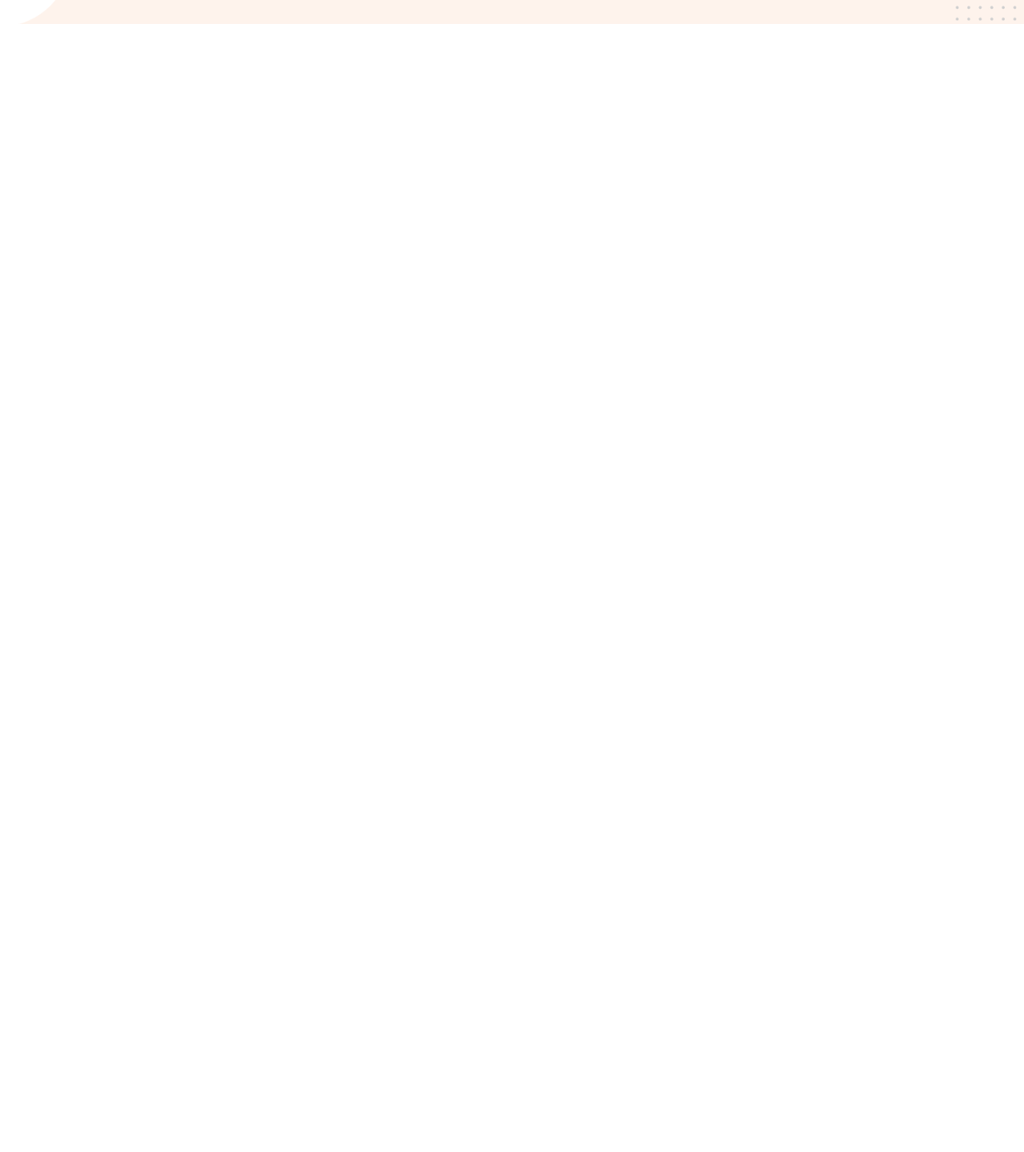
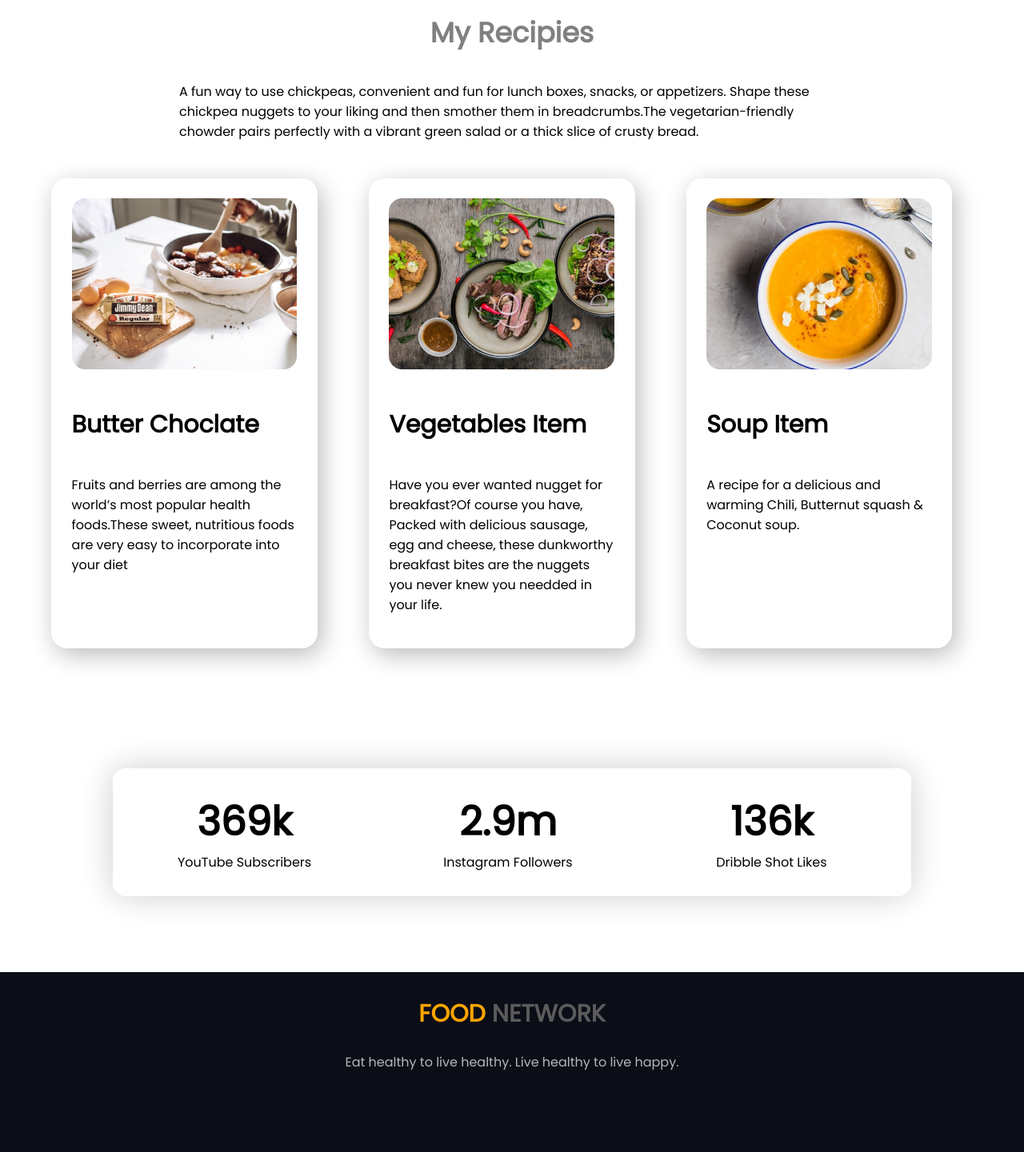
Before and after one commit to SajjadHossainAsif/food-network, a plain HTML site: page index.html in a window 1280 px wide. Shown: the part 1062-2503 px from the top of the page at 80% size. Before the commit the page ends 1092 px from the top, so only its background shows below. Drawn offline with Linux system fonts and the light colour scheme.

Commit message:
footer added

```diff
--- a/index.html
+++ b/index.html
@@ -2,55 +2,126 @@
 <html lang="en">
 
 <head>
-    <meta charset="UTF-8">
-    <meta http-equiv="X-UA-Compatible" content="IE=edge">
-    <meta name="viewport" content="width=device-width, initial-scale=1.0">
+  <meta charset="UTF-8" />
+  <meta http-equiv="X-UA-Compatible" content="IE=edge" />
+  <meta name="viewport" content="width=device-width, initial-scale=1.0" />
   <title>Food Network</title>
-    <link rel="preconnect" href="https://fonts.googleapis.com">
-    <link rel="preconnect" href="https://fonts.gstatic.com" crossorigin>
-    <link href="https://fonts.googleapis.com/css2?family=Poppins&display=swap" rel="stylesheet">
-    <link rel="stylesheet" href="style.css">
+  <link rel="preconnect" href="https://fonts.googleapis.com" />
+  <link rel="preconnect" href="https://fonts.gstatic.com" crossorigin />
+  <link href="https://fonts.googleapis.com/css2?family=Poppins&display=swap" rel="stylesheet" />
+  <link rel="stylesheet" href="style.css" />
 </head>
 
 <body>
   <section class="top-banner flexible-container">
-
     <div class="half-width">
-            <h1> <span>Skip</span> The Diet,<br> Just Eat Healthy <br> With Food Network</h1>
-            <p>Imagine you don't need a diet because we provide <br> healthy and delicious food for you!</p>
-            <br>
-            <br>
-            <a class="button-text" target="-blank" href="https://www.linkedin.com/in/sajjad-asif-688339109/">Order
-                Food</a>
+      <h1>
+        <span>Skip</span> The Diet,<br />
+        Just Eat Healthy <br />
+        With Food Network
+      </h1>
+      <p>
+        Imagine you don't need a diet because we provide <br />
+        healthy and delicious food for you!
+      </p>
+      <br />
+      <br />
+      <a class="button-text" target="-blank" href="https://www.linkedin.com/in/sajjad-asif-688339109/">Order Food</a>
     </div>
 
     <div class="half-width">
-            <img src="img/Group 8425.png" alt="">
+      <img src="img/Group 8425.png" alt="" />
     </div>
-
   </section>
 
   <section class="about-me flexible-container">
     <div class="half-width">
-            <img class="person-img" src="img/Person Image.png" alt="">
+      <img class="person-img" src="img/Person Image.png" alt="" />
     </div>
     <div class="half-width">
       <h2>About Me</h2>
-            <p>Experienced in Quality Assurance in the Data Analytics field with a demonstrated history of working
-                in
-                the outsourcing/offshoring industry. Skilled in data interpretation, data entry, data analysis,
-                Microsoft Excel, Python with a strong technical background. Strong Analytical professional with a
-                Bachelor of Science in Computer Science & Engineering from American International
-                University-Bangladesh.
+      <p>
+        Experienced in Quality Assurance in the Data Analytics field with a
+        demonstrated history of working in the outsourcing/offshoring
+        industry. Skilled in data interpretation, data entry, data analysis,
+        Microsoft Excel, Python with a strong technical background. Strong
+        Analytical professional with a Bachelor of Science in Computer Science
+        & Engineering from American International University-Bangladesh.
       </p>
-            <br>
-            <br>
-            <br>
-            <a class="button-text" target="-blank"
-                href="https://www.linkedin.com/in/sajjad-asif-688339109/">Contact-me</a>
+      <br />
+      <br />
+      <br />
+      <a class="button-text" target="-blank" href="https://www.linkedin.com/in/sajjad-asif-688339109/">Contact-me</a>
+    </div>
+  </section>
+  <section class="food-item">
+    <div class="recipies-section">
+      <h3>My Recipies</h3>
+      <p>
+        A fun way to use chickpeas, convenient and fun for lunch boxes,
+        snacks, or appetizers. Shape these chickpea nuggets to your liking and
+        then smother them in breadcrumbs.The vegetarian-friendly chowder pairs
+        perfectly with a vibrant green salad or a thick slice of crusty bread.
+      </p>
     </div>
 
+    <div class="recipie-area">
+      <div class="my-recipie">
+        <img src="img/Project Cover.jpg" alt="" />
+        <h4>Butter Choclate</h4>
+        <p>
+          Fruits and berries are among the world’s most popular health
+          foods.These sweet, nutritious foods are very easy to incorporate
+          into your diet
+        </p>
+      </div>
+
+      <div class="my-recipie">
+        <img src="img/Project Cover1.jpg" alt="" />
+        <h4>Vegetables Item</h4>
+        <p>
+          Have you ever wanted nugget for breakfast?Of course you have, Packed
+          with delicious sausage, egg and cheese, these dunkworthy breakfast
+          bites are the nuggets you never knew you needded in your life.
+        </p>
+      </div>
+
+      <div class="my-recipie">
+        <img src="img/cover2.png" alt="" />
+        <h4>Soup Item</h4>
+        <p>
+          A recipe for a delicious and warming Chili, Butternut squash &
+          Coconut soup.
+        </p>
+      </div>
+    </div>
   </section>
+
+  <section class="peoples">
+    <div class="peopleData">
+      <span>
+        <h1>369k</h1>
+        <p>YouTube Subscribers</p>
+      </span>
+      <span>
+        <h1>2.9m</h1>
+        <p>Instagram Followers</p>
+      </span>
+      <span>
+        <h1>136k</h1>
+        <p>Dribble Shot Likes</p>
+      </span>
+    </div>
+  </section>
+
+  <footer>
+    <h2><span class="orange-color">FOOD</span> NETWORK</h2>
+    <p>Eat healthy to live healthy. Live healthy to live happy.</p>
+  </footer>
 </body>
 
 </html>
+
+</body>
+
+</html>
--- a/style.css
+++ b/style.css
@@ -19,8 +19,6 @@ span {
     width: 50%;
     padding-left: 3%;
     padding-top: 2%;
-    padding-bottom: 2%;
-
 
 }
 .half-width img{
@@ -50,3 +48,81 @@ span {
     margin-top: 8%;
     color: gray;
 }
+.recipies-section{
+    width: 65%;
+    margin: auto;
+}
+.food-item h3{
+    text-align: center;
+    font-size: 35px;
+    color: gray;
+}
+.recipie-area {
+    display: flex;
+}
+.my-recipie {
+    width: 22%;
+    margin-top: 30px;
+    margin-left: 5%;
+    padding: 2% 2%;
+    margin-bottom: 150px;
+    box-shadow: 5px 8px 30px #bbbbbb;
+    border-radius: 20px;
+    -webkit-border-radius: 20px;
+    -moz-border-radius: 20px;
+    -ms-border-radius: 20px;
+    -o-border-radius: 20px;
+}
+.my-recipie h4 {
+    font-size: 30px;
+    font-weight: 700;
+}
+.my-recipie img {
+    width: 100%;
+}
+
+.peopleData {
+    display: flex;
+    width: 78%;
+    margin: auto;
+    text-align: center;
+    height: 160px;
+    background-color: rgb(255, 255, 255);
+    border-radius: 16px;
+    box-shadow: 0px 0px 40px 0 rgba(0, 0, 0, 0.2);
+  }
+  .peopleData h1 {
+    font-size: 50px;
+    color: black;
+    margin: 0px;
+  }
+  .peopleData p {
+    color: black;
+    margin: 0px;
+  }
+
+  .peopleData span {
+    width: 33%;
+    align-self: center;
+  }
+
+footer{
+    background-color: #0B0D17;
+    margin-top: 95px;
+}
+footer h2{
+    text-align: center;
+    color: #5B5B5B;
+    font-size: 30px;
+    padding-top: 30px;
+    margin-top: 0;
+}
+footer p{
+    color: white;
+    text-align: center;
+    padding-bottom: 100px;
+    opacity: 0.7;
+    font-size: 16px;
+    margin-bottom: 0;
+
+}
```
Also changed, not shown: index1.html (added, +112 -0 lines), img/Project Cover.jpg (added), img/Project Cover1.jpg (added), img/cover2.png (added). Lines whose indentation alone changed are shown as unchanged.
